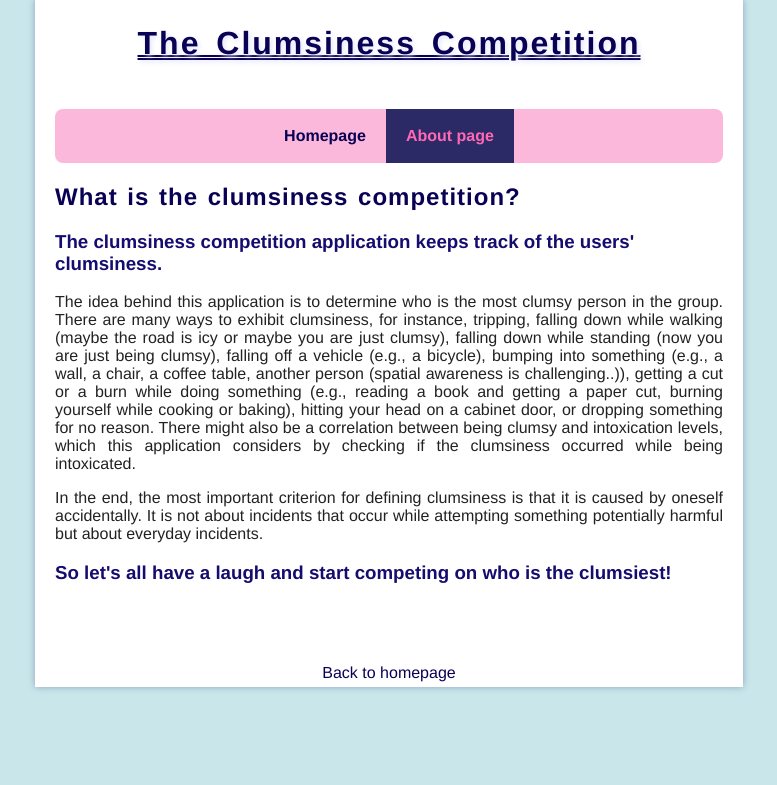
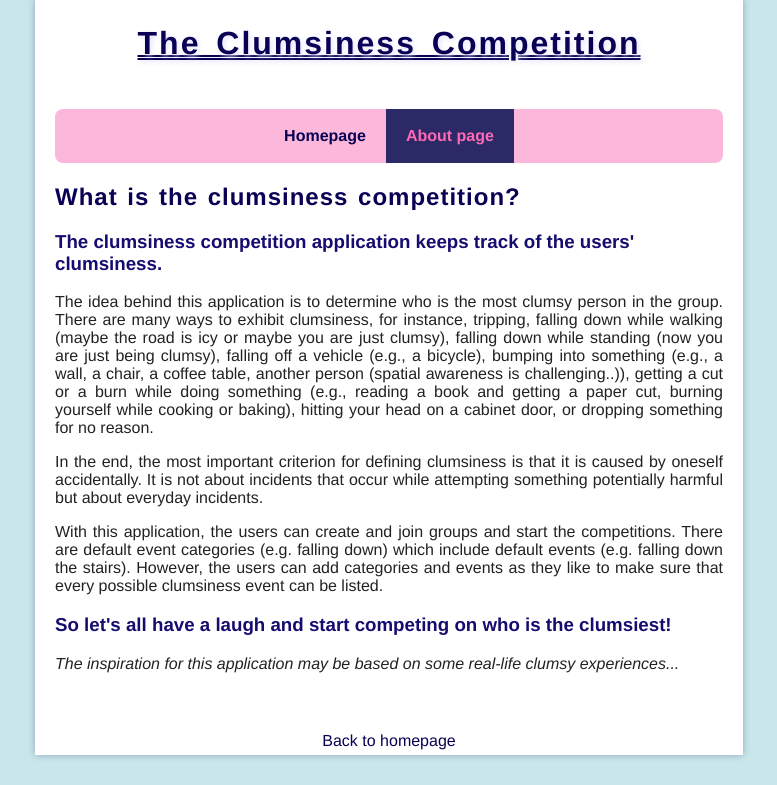
Before and after one commit to rautiais/t-h-ilykisa, a Flask app: page /info in a window 1280 px wide. Shown: the part 31-816 px from the top of the page, without its empty margins (251-1028 px from the left). Run offline with Flask 3, Linux system fonts and the light colour scheme.

Commit message:
Updated the about page text

```diff
--- a/templates/info.html
+++ b/templates/info.html
@@ -35,12 +35,13 @@
         <h3>The clumsiness competition application keeps track of the users' clumsiness.
         </h3>
 
-        <p>The idea behind this application is to determine who is the most clumsy person in the group. There are many ways to exhibit clumsiness, for instance, tripping, falling down while walking (maybe the road is icy or maybe you are just clumsy), falling down while standing (now you are just being clumsy), falling off a vehicle (e.g., a bicycle), bumping into something (e.g., a wall, a chair, a coffee table, another person (spatial awareness is challenging..)), getting a cut or a burn while doing something (e.g., reading a book and getting a paper cut, burning yourself while cooking or baking), hitting your head on a cabinet door, or dropping something for no reason. There might also be a correlation between being clumsy and intoxication levels, which this application considers by checking if the clumsiness occurred while being intoxicated.
+        <p>The idea behind this application is to determine who is the most clumsy person in the group. There are many ways to exhibit clumsiness, for instance, tripping, falling down while walking (maybe the road is icy or maybe you are just clumsy), falling down while standing (now you are just being clumsy), falling off a vehicle (e.g., a bicycle), bumping into something (e.g., a wall, a chair, a coffee table, another person (spatial awareness is challenging..)), getting a cut or a burn while doing something (e.g., reading a book and getting a paper cut, burning yourself while cooking or baking), hitting your head on a cabinet door, or dropping something for no reason.
         </p>
         <p>In the end, the most important criterion for defining clumsiness is that it is caused by oneself accidentally. It is not about incidents that occur while attempting something potentially harmful but about everyday incidents.
         </p>
+        <p>With this application, the users can create and join groups and start the competitions. There are default event categories (e.g. falling down) which include default events (e.g. falling down the stairs). However, the users can add categories and events as they like to make sure that every possible clumsiness event can be listed.</p>
         <h3>So let's all have a laugh and start competing on who is the clumsiest!</h3>
-        <br>
+        <p><i>The inspiration for this application may be based on some real-life clumsy experiences...</i></p>
         <br>
     </div>
     <footer>
```
